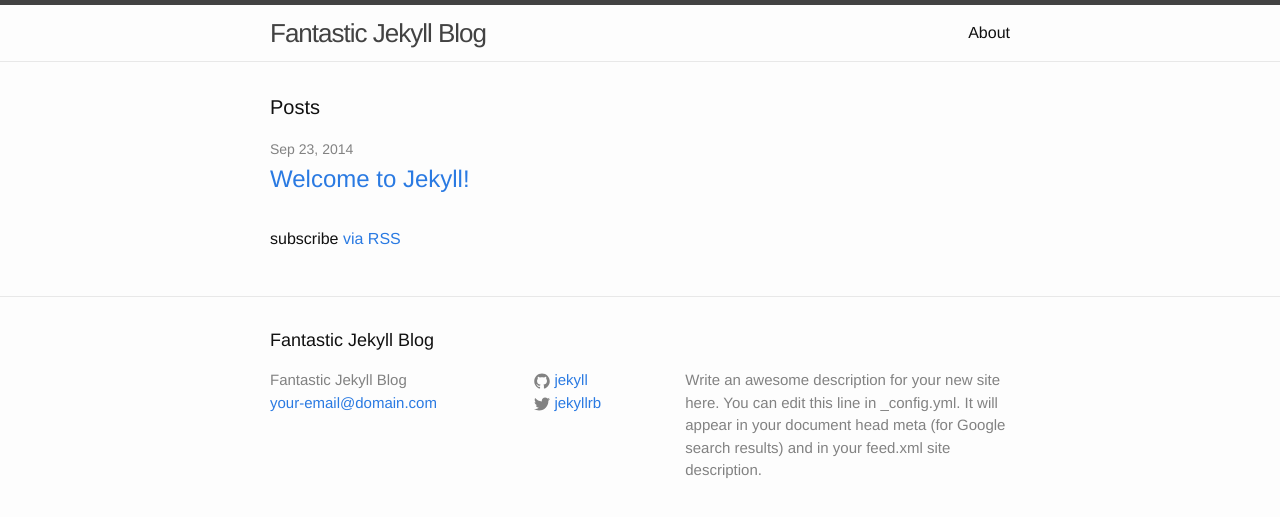
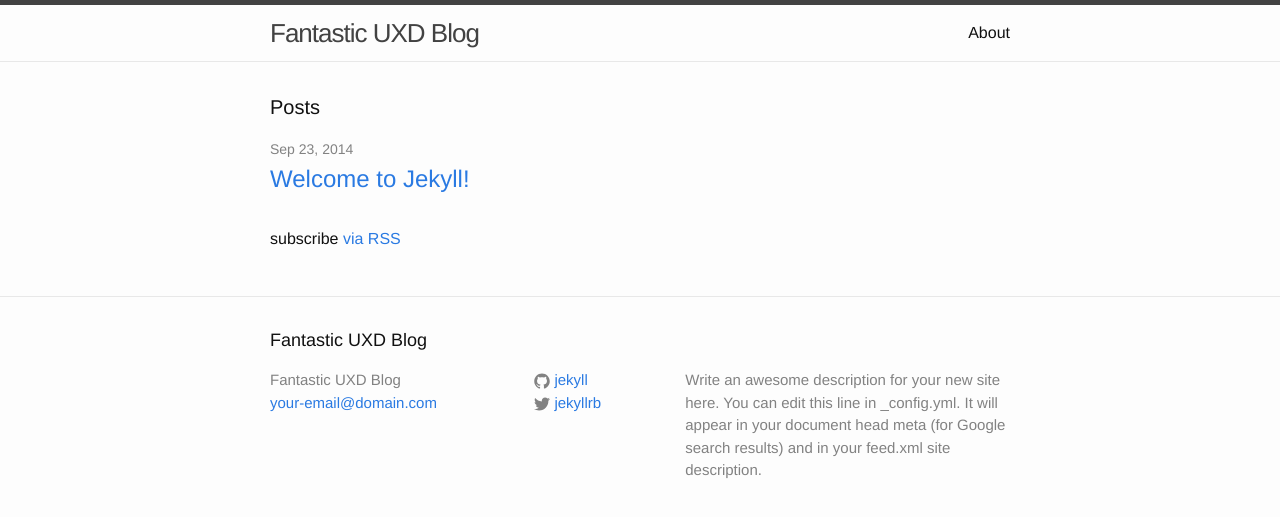
Before and after one commit to albhardy/uxd, a Jekyll site: the page built from index.html, in a window 1280 px wide. Shown: the top 517 px of the page. Built offline with Jekyll 4.4.1, drawn with Linux system fonts in a browser that asks for light colours.

Commit message:
update config

```diff
--- a/_config.yml
+++ b/_config.yml
@@ -1,11 +1,11 @@
 # Site settings
-title: Fantastic Jekyll Blog
+title: Fantastic UXD Blog
 email: your-email@domain.com
 description: > # this means to ignore newlines until "baseurl:"
   Write an awesome description for your new site here. You can edit this
   line in _config.yml. It will appear in your document head meta (for
   Google search results) and in your feed.xml site description.
-baseurl: "/uxd/" # the subpath of your site, e.g. /blog/
+baseurl: "/uxd" # the subpath of your site, e.g. /blog/
 url: "http://albhardy.github.io" # the base hostname & protocol for your site
 twitter_username: jekyllrb
 github_username:  jekyll
```
